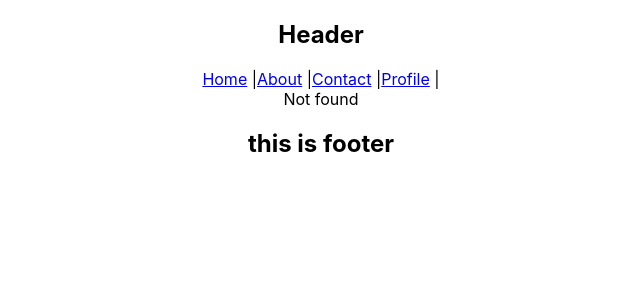
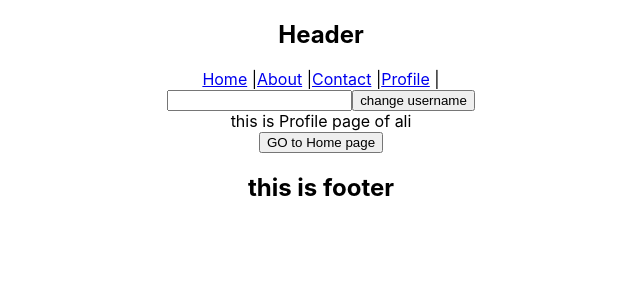
Before and after one commit to Mratashnejad/re-tutorial, a React (Create React App) app: page /profile in a window 1280 px wide. Before the commit this address had no page. Shown: the top 300 px of the page, without its empty margins (319-959 px from the left). Built offline with nearby package versions, Linux system fonts and the light colour scheme.

Commit message:
state managment

```diff
--- a/src/App.js
+++ b/src/App.js
@@ -16,6 +16,10 @@
 import {Profile} from './pages/Profile';
 //parent component
 function App() {
+  const [username , setUsername] = useState('ali')
+
+
+
   //Exam
 
   // const [count , setCount] = useState (0)
@@ -155,11 +159,12 @@
       <Nav />
 
       <Routes>
-        <Route path='/' element={<Home/>}/>
+        <Route path='/' element={<Home username={username}/>}/>
         <Route path='/about' element={<About/>}/>
         <Route path='/contact' element={<Contact/>}/>
-        <Route path='/profile/:name/:id' element={<Profile/>}/>
-
+        {/* <Route path='/profile/:name/:id' element={<Profile/>}/> */}
+        <Route path='/profile' element={
+        <Profile username={username} setUsername={setUsername}/>}/>
         <Route path='*' element={<div>Not found</div>}/>
       </Routes>
       <Footer />
--- /dev/null
+++ b/src/Components/ChangeProfile.js
@@ -0,0 +1,13 @@
+import { useState } from "react"
+
+export const ChangeProfile=(props)=>{
+
+    const [newUsername , setNewUsername] = useState("")
+
+    return(
+        <div>
+            <input type="text"  onChange={(event)=>{ setNewUsername( event.target.value ) }}/>
+            <button onClick={()=>{props.setUsername(newUsername)}}>change username</button>
+        </div>
+    )
+}
--- a/src/pages/Home.js
+++ b/src/pages/Home.js
@@ -1,3 +1,3 @@
-export const Home=()=>{
-    return <div>this is Home page</div>
+export const Home=(props)=>{
+    return <div>this is Home page - username is {props.username}</div>
 }
--- a/src/pages/Profile.js
+++ b/src/pages/Profile.js
@@ -1,14 +1,14 @@
 import React from "react"
 import {useNavigate , useParams} from 'react-router-dom'
+import { ChangeProfile } from "../Components/ChangeProfile"
 
-
-export const Profile=()=>{
-    const {name , id} = useParams()
-    let navigate = useNavigate()
-
+export const Profile=(props)=>{
+    // const {name , id} = useParams()
+     let navigate = useNavigate()
     return(
             <React.Fragment>
-              <div>this is Profile page of {name} -{id}</div>
+              <ChangeProfile setUsername={props.setUsername} />
+              <div>this is Profile page of {props.username}</div>
               <button onClick={()=>{navigate('/')}}>GO to Home page</button>
             </React.Fragment>
     )
```
